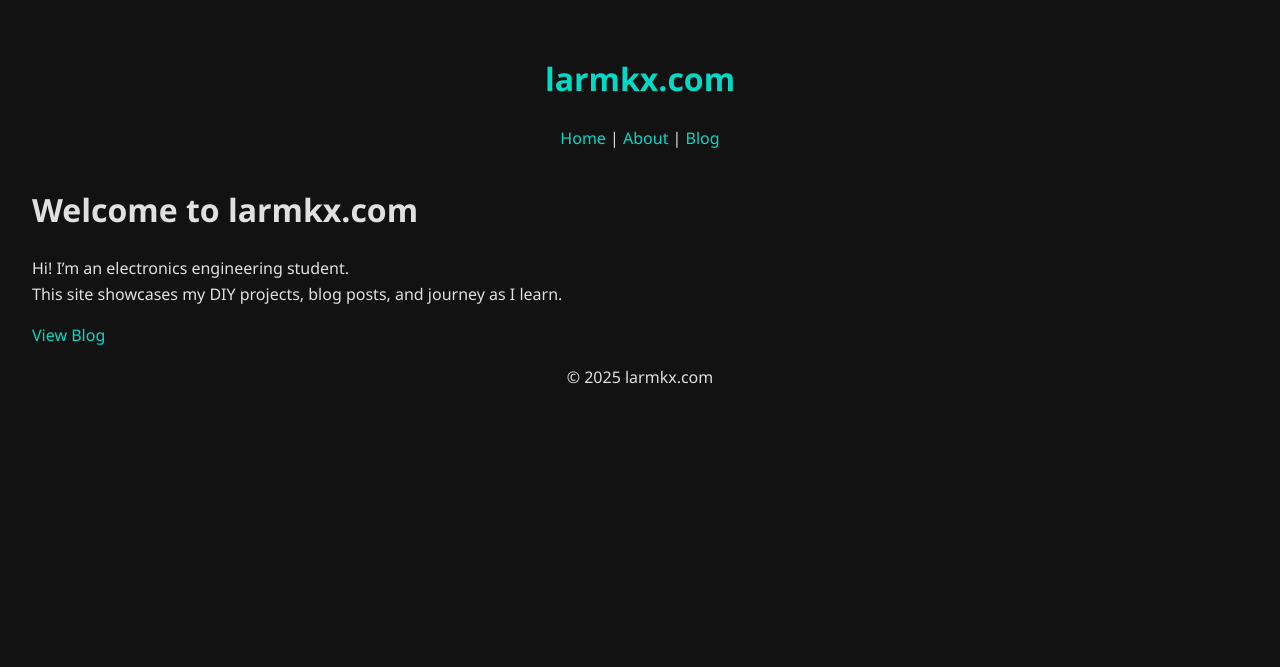
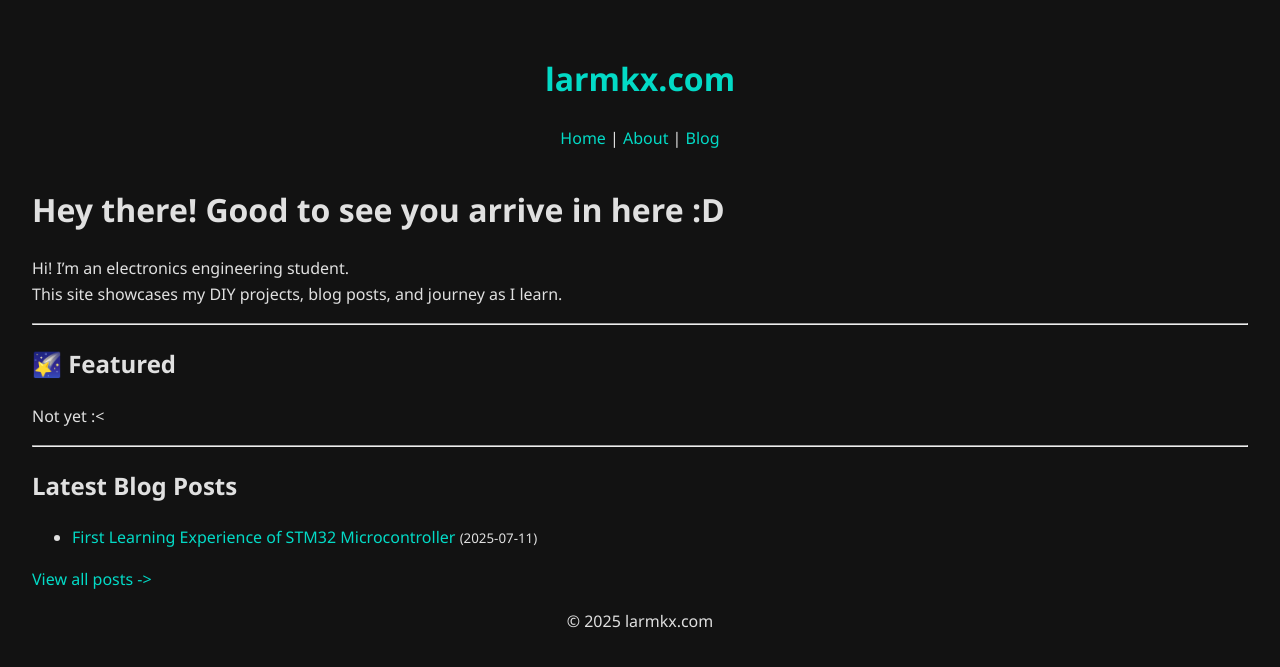
Before and after one commit to lkaixian/larmkx-site, a Jekyll site: the page built from index.md, in a window 1280 px wide. Shown: the top 667 px of the page. Built offline with Jekyll 4.4.1, drawn with Linux system fonts in a browser that asks for light colours.

Commit message:
Update index.md

```diff
--- a/index.md
+++ b/index.md
@@ -3,9 +3,24 @@ layout: default
 title: Home
 ---
 
-# Welcome to larmkx.com
+# Hey there! Good to see you arrive in here :D
 
 Hi! I'm an electronics engineering student.
 This site showcases my DIY projects, blog posts, and journey as I learn.
 
-[View Blog](/blog)
+---
+## 🌠 Featured
+Not yet :<
+
+---
+## Latest Blog Posts
+<ul>
+  {% for post in site.posts limit:3 %}
+    <li>
+      <a href="{{ post.url }}">{{ post.title }}</a>
+      <small>({{ post.date | date: "%Y-%m-%d" }})</small>
+    </li>
+  {% endfor %}
+</ul>
+
+[View all posts ->](/blog)
```
